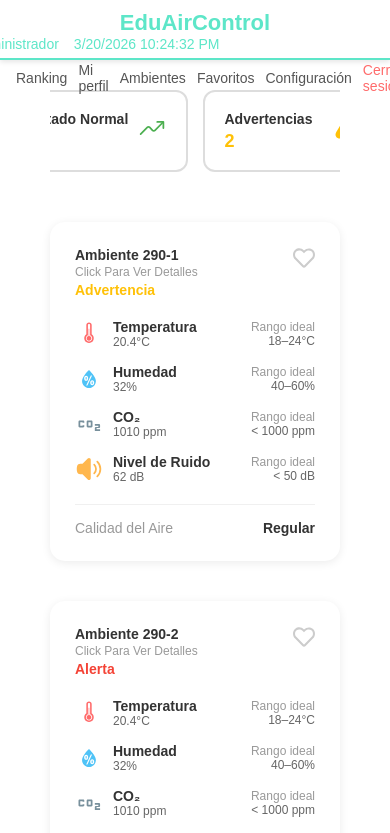
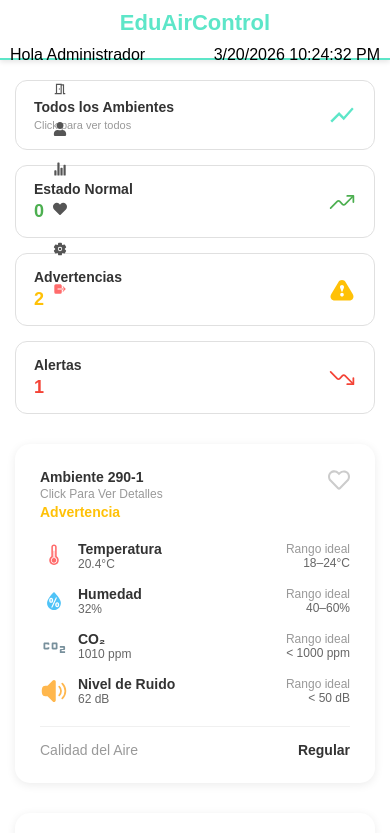
Before and after one commit to kensarusi/EduAirControl, a React (Vite) app in the folder Front-End/: page /dashboard in a window 390 px wide. Shown: the top 833 px of the page. Built offline with nearby package versions, Linux system fonts and the light colour scheme.

Commit message:
Implementing themes for colorblind people

```diff
--- a/Front-End/src/index.css
+++ b/Front-End/src/index.css
@@ -702,9 +702,6 @@ body.dark-mode .badge-alert {
   flex-direction: column;
 }
 
-* {
-  max-width: 100%;
-}
 
 /* Imágenes e inputs adaptables */
 img {
@@ -744,15 +741,18 @@ button {
 
 @media (max-width: 768px) {
   .navbar {
-    display: flex;
     flex-direction: column;
     align-items: flex-start;
-    padding: 10px;
+    gap: 10px;
+  }
+
+  .navbar-info {
+    width: 100%;
+    justify-content: space-between;
   }
 
   .navbar-item {
     width: 100%;
-    padding: 10px 0;
   }
 }
 
@@ -878,12 +878,8 @@ button {
 .navbar-info {
   display: flex;
   gap: 15px;
-  color: #5de6c8;
-  font-size: 14px;
   align-items: center;
 
-  position: relative;
-  right: 115px;
 }
 
 :root {
@@ -921,3 +917,11 @@ body {
 button {
   background: var(--primary);
 }
+
+*{
+  box-sizing: border-box;
+}
+
+body{
+  overflow-x:hidden;
+}
--- a/Front-End/src/styles/app/Dashboard.css
+++ b/Front-End/src/styles/app/Dashboard.css
@@ -1,8 +1,9 @@
 .dashboard-page {
-  padding: 70px 50px;
+  padding: 70px 20px;
   max-width: 1200px;
   margin: 0 auto;
-
+  width: 100%;
+  box-sizing: border-box;
 }
 
 .environment-cards-container {
@@ -12,3 +13,37 @@
   gap: 25px;
   margin-top: 30px;
 }
+
+.environment-card {
+  flex: 1 1 300px;
+  max-width: 480px;        /* más ancho en desktop */
+  width: 100%;
+  box-sizing: border-box;
+}
+
+/* Tablet */
+@media (max-width: 1024px) {
+  .environment-card {
+    flex: 1 1 45%;
+    max-width: 48%;
+  }
+}
+
+/* Móvil */
+@media (max-width: 768px) {
+  .dashboard-page {
+    padding: 80px 15px;
+  }
+
+  .environment-cards-container {
+    flex-direction: column;
+    align-items: stretch;  /* stretch en vez de center */
+    gap: 15px;
+  }
+
+  .environment-card {
+    width: 100%;
+    max-width: 100%;       /* ocupa todo el ancho disponible */
+    flex: none;
+  }
+}
--- a/Front-End/src/styles/app/Favorites.css
+++ b/Front-End/src/styles/app/Favorites.css
@@ -4,9 +4,10 @@
 }
 
 .favorites-content {
-  max-width: 900px;
+  max-width: 1000px;
   margin: 0 auto;
-  padding: 100px 30px 30px;
+  padding: 100px 20px 30px;
+  width: 100%;
 }
 
 .favorites-content h1 {
@@ -251,3 +252,13 @@ body.dark-mode .fav-card-footer {
 body.dark-mode .fav-card-footer strong {
   color: #e0e0e0;
 }
+
+@media (max-width: 768px) {
+  .favorites-content {
+    padding: 90px 15px 20px;
+  }
+
+  .fav-card {
+    padding: 18px;
+  }
+}
--- a/Front-End/src/styles/components/EnvironmentCard.css
+++ b/Front-End/src/styles/components/EnvironmentCard.css
@@ -3,7 +3,8 @@
   border-radius: 15px;
   padding: 25px;
   box-shadow: 0 2px 10px rgba(0, 0, 0, 0.08);
-  width: 320px;
+  width: 100%;                /* ← era 320px fijo, esto rompe el responsive */
+  box-sizing: border-box;     /* ← evita desbordamiento con padding */
   transition: transform 0.3s;
 }
 
@@ -44,15 +45,11 @@
   cursor: pointer;
   color: #ccc;
   transition: color 0.3s;
+  flex-shrink: 0;             /* ← evita que el botón se comprima */
 }
 
-.btn-favorite:hover {
-  color: #ff6b6b;
-}
-
-.btn-favorite.active {
-  color: #ff6b6b;
-}
+.btn-favorite:hover { color: #ff6b6b; }
+.btn-favorite.active { color: #ff6b6b; }
 
 /* Body - Métricas */
 .env-card-body {
@@ -69,6 +66,7 @@
 
 .env-metric div:first-of-type {
   flex: 1;
+  min-width: 0;               /* ← evita overflow del texto */
 }
 
 .env-metric strong {
@@ -83,8 +81,22 @@
   margin: 0;
 }
 
+/* Íconos — el problema de desalineación estaba aquí */
+.metric-icon {
+  font-size: 28px;
+  flex-shrink: 0;             /* ← evita que el ícono se comprima/mueva */
+  display: flex;
+  align-items: center;
+}
+
+.metric-icon.temp     { color: #FF6B6B; }
+.metric-icon.humidity { color: #4FC3F7; }
+.metric-icon.co2      { color: #78909C; }
+.metric-icon.noise    { color: #FFB74D; }
+
 .metric-ideal {
   text-align: right;
+  flex-shrink: 0;             /* ← evita que el rango ideal se comprima */
 }
 
 .metric-ideal span {
@@ -99,27 +111,6 @@
   margin: 0;
 }
 
-/* Íconos */
-.metric-icon {
-  font-size: 28px;
-}
-
-.metric-icon.temp {
-  color: #FF6B6B;
-}
-
-.metric-icon.humidity {
-  color: #4FC3F7;
-}
-
-.metric-icon.co2 {
-  color: #78909C;
-}
-
-.metric-icon.noise {
-  color: #FFB74D;
-}
-
 /* Footer */
 .env-card-footer {
   display: flex;
@@ -130,15 +121,8 @@
   border-top: 1px solid #f0f0f0;
 }
 
-.env-card-footer span {
-  color: #999;
-  font-size: 14px;
-}
-
-.env-card-footer strong {
-  color: #333;
-  font-size: 14px;
-}
+.env-card-footer span  { color: #999; font-size: 14px; }
+.env-card-footer strong { color: #333; font-size: 14px; }
 
 /* Dark Mode */
 body.dark-mode .env-card {
@@ -147,28 +131,14 @@ body.dark-mode .env-card {
 }
 
 body.dark-mode .env-card-title h3,
-body.dark-mode .env-metric strong {
-  color: #e0e0e0;
-}
+body.dark-mode .env-metric strong { color: #e0e0e0; }
 
 body.dark-mode .env-metric p,
-body.dark-mode .metric-ideal p {
-  color: #aaa;
-}
+body.dark-mode .metric-ideal p { color: #aaa; }
 
 body.dark-mode .metric-ideal span,
-body.dark-mode .click-text {
-  color: #666;
-}
+body.dark-mode .click-text { color: #666; }
 
-body.dark-mode .env-card-footer {
-  border-top-color: #2a2a4a;
-}
-
-body.dark-mode .env-card-footer span {
-  color: #888;
-}
-
-body.dark-mode .env-card-footer strong {
-  color: #e0e0e0;
-}
+body.dark-mode .env-card-footer { border-top-color: #2a2a4a; }
+body.dark-mode .env-card-footer span  { color: #888; }
+body.dark-mode .env-card-footer strong { color: #e0e0e0; }
--- a/Front-End/src/styles/components/FilterBar.css
+++ b/Front-End/src/styles/components/FilterBar.css
@@ -1,22 +1,23 @@
 .filter-bar {
-  display: flex;
+  display: grid;
+  grid-template-columns: repeat(auto-fit, minmax(220px, 1fr));
   gap: 15px;
-  padding: 20px;
-  overflow-x: auto;
-  justify-content: center;
+  margin-bottom: 25px;
 }
 
 .filter-btn {
   display: flex;
-  align-items: center;
   justify-content: space-between;
-  min-width: 180px;
-  padding: 15px 20px;
-  border: 2px solid #ddd;
+  align-items: center;          /* ← centra verticalmente ícono y texto */
+  padding: 15px 18px;
   border-radius: 12px;
-  background: white;
+  width: 100%;
+  border: 1.5px solid #e0e0e0; /* ← faltaba border base */
+  background: white;            /* ← faltaba bg base */
   cursor: pointer;
-  transition: all 0.3s;
+  transition: transform 0.2s, box-shadow 0.2s;
+  box-sizing: border-box;       /* ← evita desbordamiento */
+  min-height: 80px;             /* ← altura mínima consistente */
 }
 
 .filter-btn:hover {
@@ -53,6 +54,9 @@
 
 .filter-icon {
   font-size: 28px;
+  display: flex;              /* ← ícono bien alineado */
+  align-items: center;
+  flex-shrink: 0;             /* ← no se comprime */
 }
 
 /* Dark Mode */
@@ -72,3 +76,21 @@ body.dark-mode .filter-sublabel {
 body.dark-mode .filter-btn.active {
   box-shadow: 0 4px 12px rgba(0, 0, 0, 0.4);
 }
+
+/* Tablet */
+@media (max-width: 1024px) {
+  .filter-bar {
+    grid-template-columns: repeat(2, 1fr); /* ← 2 columnas en tablet */
+  }
+}
+
+/* Móvil */
+@media (max-width: 768px) {
+  .filter-bar {
+    grid-template-columns: 1fr;
+  }
+
+  .filter-btn {
+    min-height: 70px;
+  }
+}
--- a/Front-End/src/styles/layout/Navbar.css
+++ b/Front-End/src/styles/layout/Navbar.css
@@ -64,3 +64,24 @@
   background-color: #ffe0e0;
   color: #ff4444;
 }
+
+@media (max-width:768px){
+
+.navbar{
+  flex-direction:column;
+  align-items:center;
+  padding:10px;
+}
+
+.navbar-menu{
+  display:flex;
+  flex-wrap:wrap;
+  justify-content:center;
+  gap:10px;
+}
+
+.navbar-item span{
+  display:none;
+}
+
+}
```
Also changed, not shown: 1 other file (tests, documents, lock files or other folders).
